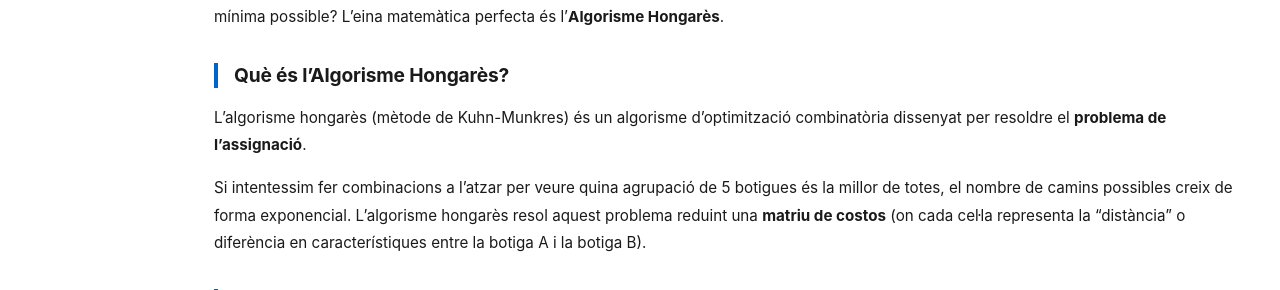
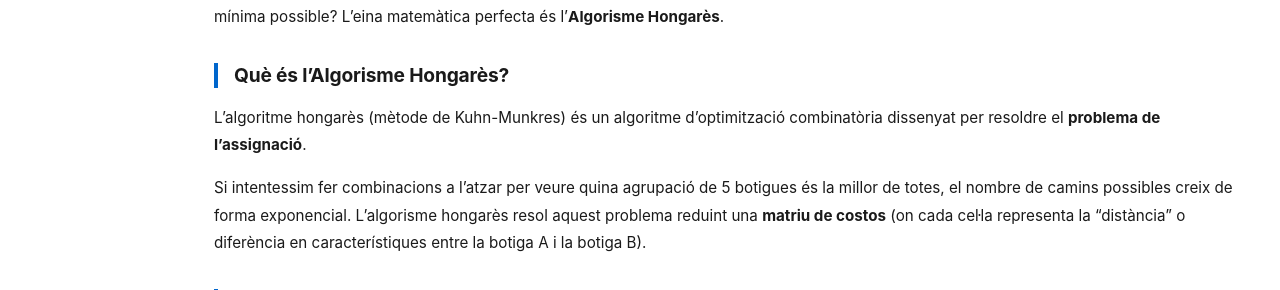
Before and after one commit to alberthr/alberthr.github.io, a Jekyll site: the page built from _posts/2020-06-09-algoritme-hongares.md, in a window 1280 px wide and 900 px high, scrolled down 319 px. Shown: the part 152-442 px from the top of the window. Built offline with Jekyll 4.4.1, drawn with Linux system fonts in a browser that asks for light colours; comment, search, counter and statistics services are not loaded.

Commit message:
Update 2020-06-09-algoritme-hongares.md

```diff
--- a/_posts/2020-06-09-algoritme-hongares.md
+++ b/_posts/2020-06-09-algoritme-hongares.md
@@ -12,7 +12,7 @@
 
 ## Què és l'Algorisme Hongarès?
 
-L'algorisme hongarès (mètode de Kuhn-Munkres) és un algorisme d'optimització combinatòria dissenyat per resoldre el **problema de l'assignació**.
+L'algoritme hongarès (mètode de Kuhn-Munkres) és un algoritme d'optimització combinatòria dissenyat per resoldre el **problema de l'assignació**.
 
 Si intentessim fer combinacions a l'atzar per veure quina agrupació de 5 botigues és la millor de totes, el nombre de camins possibles creix de forma exponencial. L'algorisme hongarès resol aquest problema reduint una **matriu de costos** (on cada cel·la representa la "distància" o diferència en característiques entre la botiga A i la botiga B).
 
```
